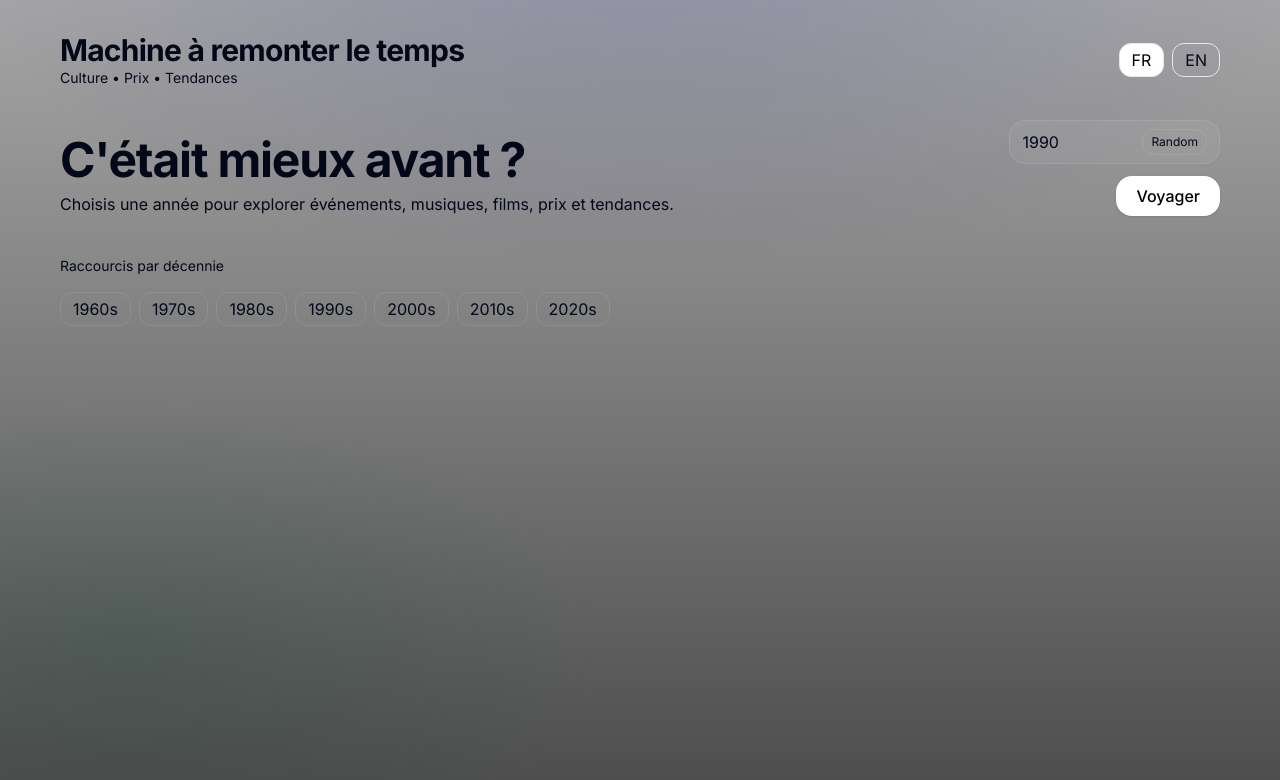
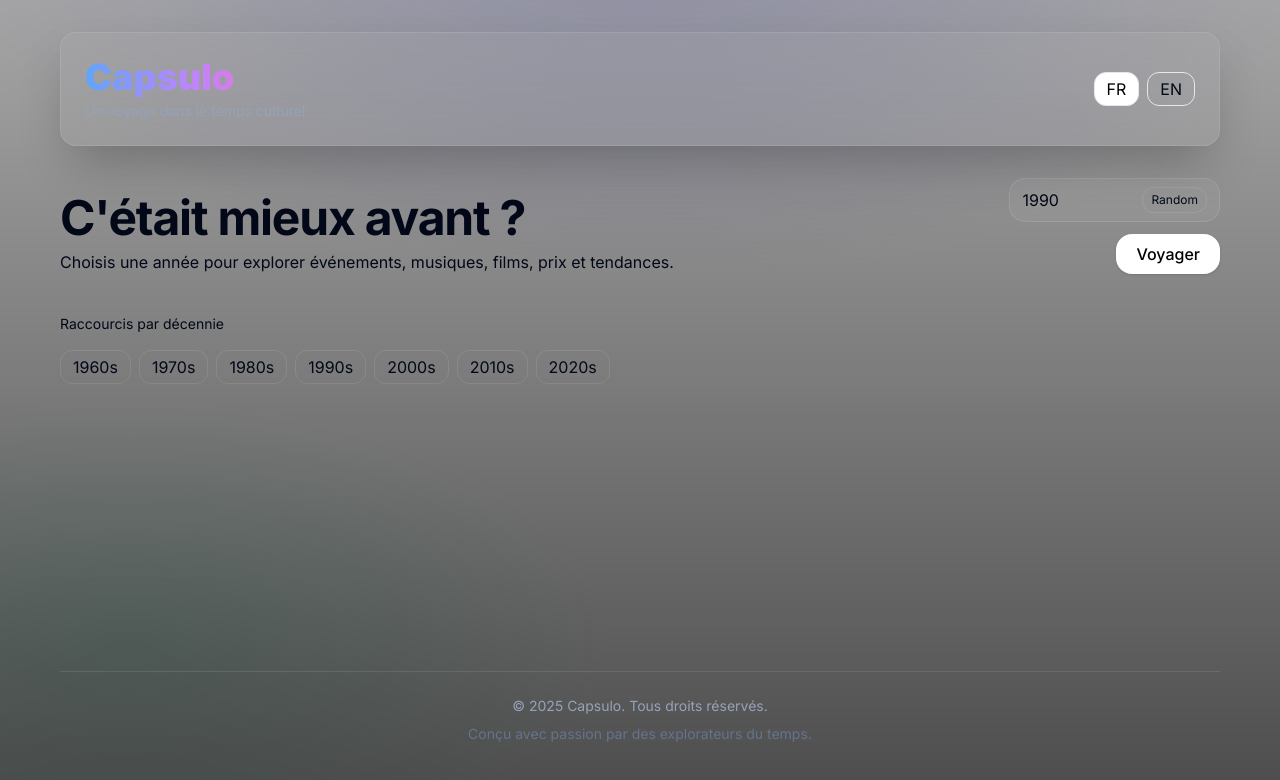
Before and after one commit to HitteAnzo/Capsulo, a Next.js app: page / in a window 1280 px wide. Shown: the top 780 px of the page. Built offline with nearby package versions, Linux system fonts and the light colour scheme.

Commit message:
feat: add Header and Footer components to RootLayout for improved structure

```diff
--- a/app/layout.tsx
+++ b/app/layout.tsx
@@ -1,7 +1,8 @@
 import "./globals.css";
 import type { Metadata } from "next";
-import LanguageToggle from "../components/LanguageToggle";
 import { Inter } from "next/font/google";
+import Header from "../components/Header";
+import Footer from "../components/Footer";
 
 const inter = Inter({ subsets: ["latin"] });
 
@@ -10,7 +11,11 @@ export const metadata: Metadata = {
   description: "Explorez musiques, films, mode et prix d'une année donnée.",
 };
 
-export default function RootLayout({ children }: { children: React.ReactNode }) {
+export default function RootLayout({
+  children,
+}: {
+  children: React.ReactNode;
+}) {
   return (
     <html lang="fr">
       <body className={inter.className}>
@@ -18,15 +23,10 @@ export default function RootLayout({ children }: { children: React.ReactNode })
         <div className="fixed inset-0 -z-10 bg-[radial-gradient(1200px_600px_at_50%_-10%,rgba(99,102,241,0.25),transparent_60%),radial-gradient(800px_400px_at_10%_80%,rgba(16,185,129,0.18),transparent_60%)]" />
         <div className="pointer-events-none fixed inset-0 -z-10 bg-[linear-gradient(to_bottom,rgba(0,0,0,0.35),rgba(0,0,0,0.7))]" />
 
-        <div className="max-w-[1200px] mx-auto px-5 py-8">
-          <div className="flex items-center justify-between mb-8">
-            <div>
-              <h1 className="text-2xl md:text-3xl font-bold tracking-tight">Machine à remonter le temps</h1>
-              <p className="text-sub text-sm">Culture • Prix • Tendances</p>
-            </div>
-            <LanguageToggle />
-          </div>
-          {children}
+        <div className="max-w-[1200px] mx-auto px-5 py-8 flex flex-col min-h-screen">
+          <Header />
+          <main className="flex-grow">{children}</main>
+          <Footer />
         </div>
       </body>
     </html>
--- /dev/null
+++ b/components/Footer.tsx
@@ -0,0 +1,12 @@
+export default function Footer() {
+  return (
+    <footer className="text-center text-slate-400 text-sm py-6 mt-12 border-t border-white/10">
+      <p>
+        &copy; {new Date().getFullYear()} Capsulo. Tous droits réservés.
+      </p>
+      <p className="mt-2 text-slate-500">
+        Conçu avec passion par des explorateurs du temps.
+      </p>
+    </footer>
+  );
+}
--- /dev/null
+++ b/components/Header.tsx
@@ -0,0 +1,15 @@
+import LanguageToggle from "./LanguageToggle";
+
+export default function Header() {
+  return (
+    <header className="bg-white/5 backdrop-blur-xl border border-white/10 rounded-2xl p-6 mb-8 shadow-2xl flex items-center justify-between">
+      <div>
+        <h1 className="text-3xl md:text-4xl font-black bg-gradient-to-r from-blue-400 via-purple-400 to-pink-400 bg-clip-text text-transparent">
+          Capsulo
+        </h1>
+        <p className="text-slate-400 text-sm mt-1">Un voyage dans le temps culturel</p>
+      </div>
+      <LanguageToggle />
+    </header>
+  );
+}
```
